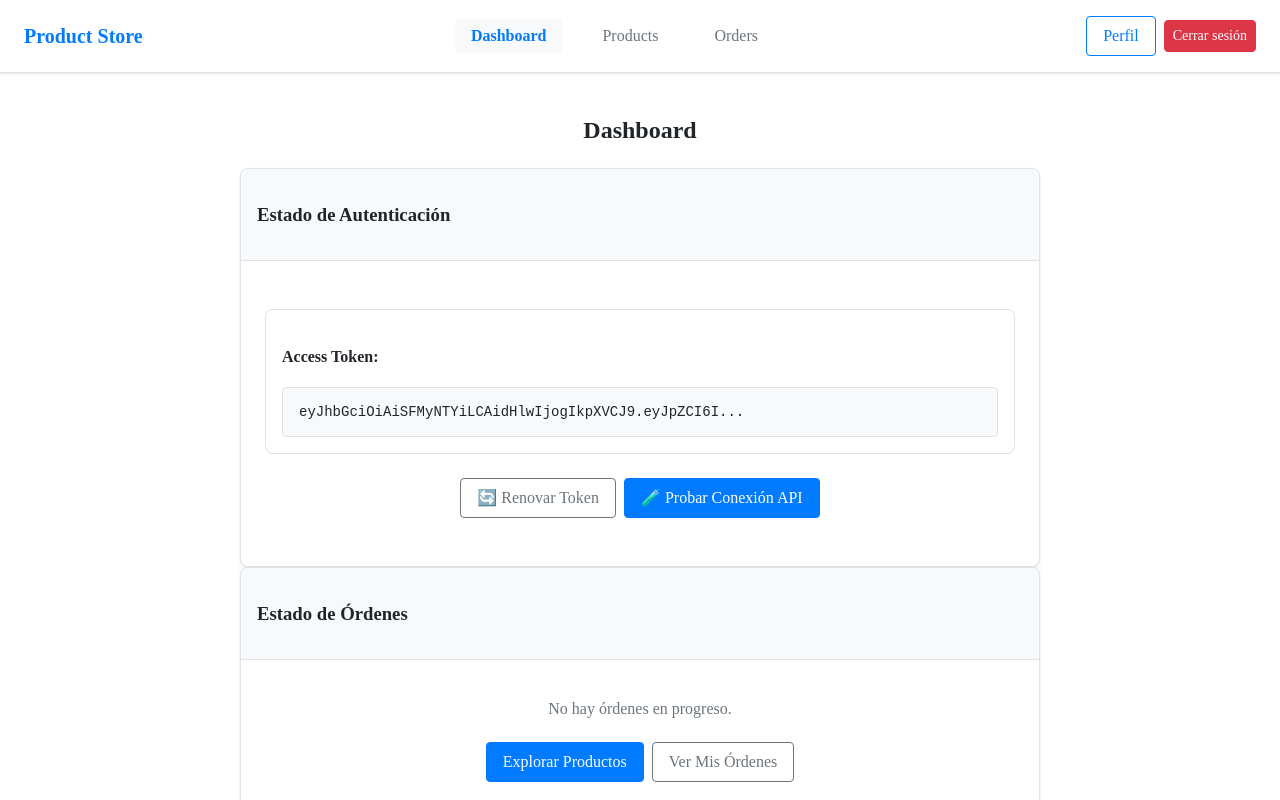
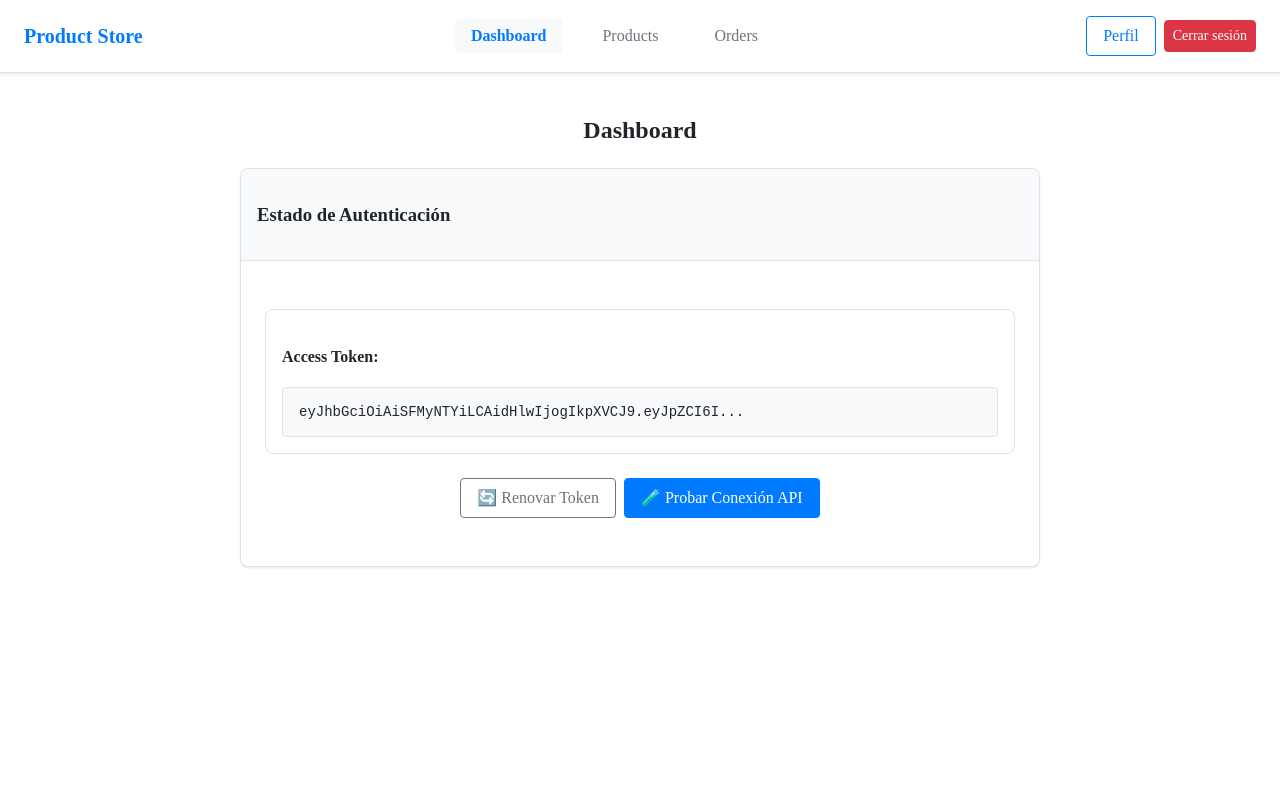
Before and after one commit to BrunoGil-AS/fp_frontend, a React (Vite) app in the folder frontend-product-order/: page /dashboard in a window 1280 px wide. Built offline with nearby package versions, Linux system fonts and the light colour scheme; no server answers; sample sign-in values are in the browser's storage.

Commit message:
feat: Eliminar manejo de actualización de órdenes en componentes de Dashboard y OrdersPage

```diff
--- a/frontend-product-order/src/components/Dashboard.tsx
+++ b/frontend-product-order/src/components/Dashboard.tsx
@@ -1,8 +1,5 @@
 import { useState } from "react";
 import { authenticatedFetch, redirectToReauth } from "./Security/auth";
-import { useOrders } from "./Security/useOrders";
-import { Link } from "react-router-dom";
-import { OrderTestComponent } from "./orders/OrderTestComponent";
 
 interface DashboardProps {
   accessToken: string | null;
@@ -10,7 +7,6 @@ interface DashboardProps {
 
 export function Dashboard({ accessToken }: DashboardProps) {
   const [apiResponse, setApiResponse] = useState<string>("");
-  const { draftOrder } = useOrders();
 
   const handleReauth = async () => {
     try {
@@ -86,51 +82,6 @@ export function Dashboard({ accessToken }: DashboardProps) {
           )}
         </div>
       </div>
-
-      <div className="card">
-        <div className="card-header">
-          <h3>Estado de Órdenes</h3>
-        </div>
-        <div className="card-body">
-          {draftOrder ? (
-            <div className="draft-order-summary">
-              <h4>🛒 Orden en Progreso</h4>
-              <div className="order-details">
-                <p>
-                  <strong>Productos:</strong> {draftOrder.items.length}
-                </p>
-                <p>
-                  <strong>Total:</strong> $
-                  {draftOrder.total?.toFixed(2) || "0.00"}
-                </p>
-              </div>
-              <div className="button-group">
-                <Link to="/orders" className="btn btn-primary">
-                  Ver Detalles de la Orden
-                </Link>
-                <Link to="/products" className="btn btn-secondary">
-                  Agregar Más Productos
-                </Link>
-              </div>
-            </div>
-          ) : (
-            <div className="no-draft-order">
-              <p>No hay órdenes en progreso.</p>
-              <div className="button-group">
-                <Link to="/products" className="btn btn-primary">
-                  Explorar Productos
-                </Link>
-                <Link to="/orders" className="btn btn-secondary">
-                  Ver Mis Órdenes
-                </Link>
-              </div>
-            </div>
-          )}
-        </div>
-      </div>
-
-      {/* Componente de prueba temporal */}
-      <OrderTestComponent />
     </div>
   );
 }
--- a/frontend-product-order/src/components/orders/OrderCard.tsx
+++ b/frontend-product-order/src/components/orders/OrderCard.tsx
@@ -8,7 +8,6 @@ interface OrderCardProps {
   onUpdateQuantity: (productId: number, newQuantity: number) => void;
   onRemoveProduct: (productId: number) => void;
   onConfirmOrder?: () => void;
-  onUpdateOrder?: () => void;
   onDeleteOrder?: () => void;
   onCancelDraft?: () => void;
 }
@@ -19,7 +18,6 @@ export function OrderCard({
   onUpdateQuantity,
   onRemoveProduct,
   onConfirmOrder,
-  onUpdateOrder,
   onDeleteOrder,
   onCancelDraft,
 }: OrderCardProps) {
@@ -33,19 +31,6 @@ export function OrderCard({
       await onConfirmOrder();
     } catch (error) {
       console.error("Error confirming order:", error);
-    } finally {
-      setIsLoading(false);
-    }
-  };
-
-  const handleUpdateOrder = async () => {
-    if (!onUpdateOrder) return;
-
-    setIsLoading(true);
-    try {
-      await onUpdateOrder();
-    } catch (error) {
-      console.error("Error updating order:", error);
     } finally {
       setIsLoading(false);
     }
@@ -222,15 +207,6 @@ export function OrderCard({
             >
               {isLoading ? "Eliminando..." : "Eliminar"}
             </button>
-            {order.items.length > 0 && (
-              <button
-                className="btn btn-secondary"
-                onClick={handleUpdateOrder}
-                disabled={isLoading}
-              >
-                {isLoading ? "Actualizando..." : "Actualizar"}
-              </button>
-            )}
           </>
         )}
       </div>
--- a/frontend-product-order/src/components/orders/OrdersPage.tsx
+++ b/frontend-product-order/src/components/orders/OrdersPage.tsx
@@ -21,7 +21,6 @@ export function OrdersPage() {
     updateProductQuantity,
     removeProductFromOrder,
     confirmDraftOrder,
-    updateExistingOrder,
     removeOrder,
     cancelDraftOrder,
     retryLoadOrders,
@@ -129,19 +128,6 @@ export function OrdersPage() {
     }
   };
 
-  const handleUpdateOrder = async (orderId: number) => {
-    try {
-      await updateExistingOrder(orderId);
-      alert("Orden actualizada exitosamente");
-    } catch (error) {
-      console.error("Error updating order:", error);
-      alert(
-        "Error al actualizar la orden: " +
-          (error instanceof Error ? error.message : "Error desconocido")
-      );
-    }
-  };
-
   const handleDeleteOrder = async (orderId: number) => {
     try {
       await removeOrder(orderId);
@@ -232,7 +218,6 @@ export function OrdersPage() {
                     onRemoveProduct={(productId) =>
                       handleRemoveProduct(order.id!, productId)
                     }
-                    onUpdateOrder={() => handleUpdateOrder(order.id!)}
                     onDeleteOrder={() => handleDeleteOrder(order.id!)}
                   />
                 ))}
```
